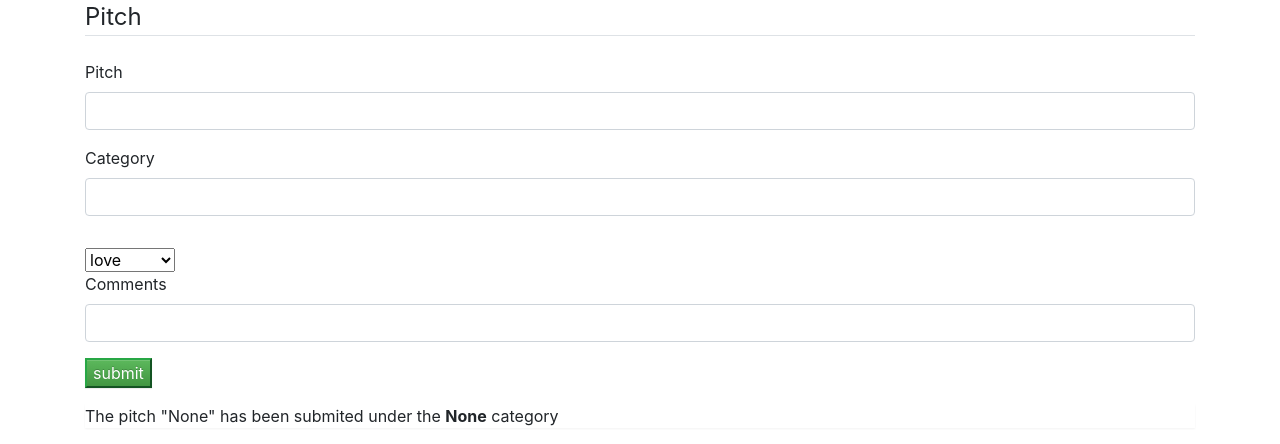
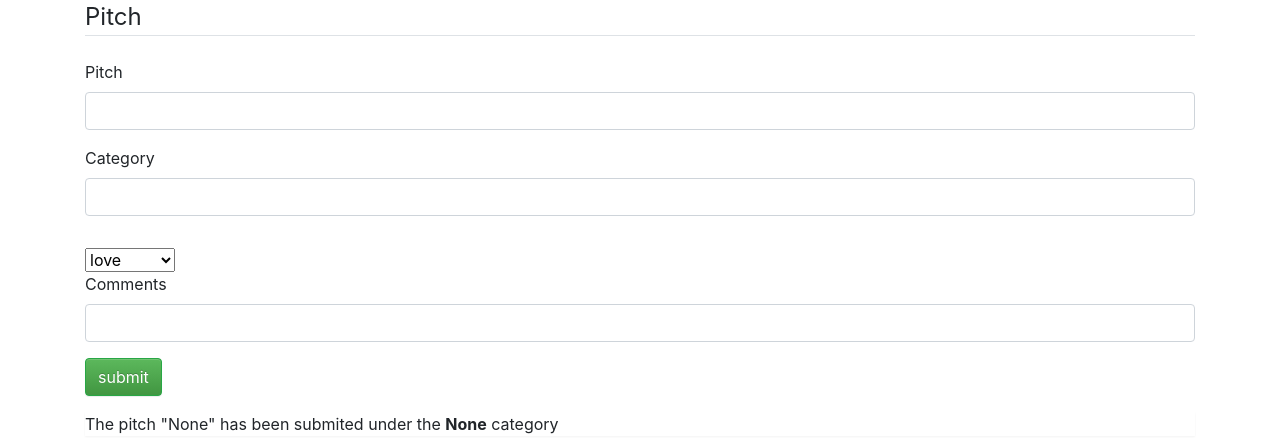
Before and after one commit to KabageMark/pitch, a Flask app: page /home in a window 1280 px wide. Shown: the part 57-501 px from the top of the page. Run offline with Flask 2, Linux system fonts and the light colour scheme; some libraries are stand-ins or nearby versions.

Commit message:
button given class btn

```diff
--- a/app/templates/home.html
+++ b/app/templates/home.html
@@ -52,7 +52,7 @@
                  </div>
 
            <div class="form-group">
-               {{form.submit(class="btn-Success" )}}
+               {{form.submit(class="btn btn-Success" )}}
                </div>
        </form>
        <div class="panel">
```
